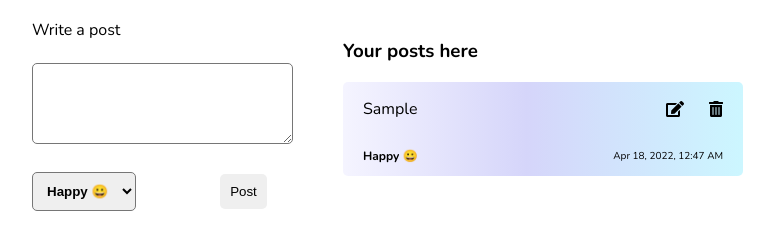
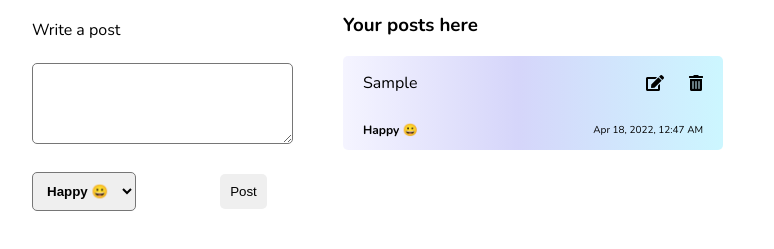
Before and after one commit to angellonunez/moodyx, a plain HTML site: page index.html in a window 1280 px wide. Both pictures are taken after typing "Sample" into the empty fields and a click on the button "Post". Shown: the part 67-316 px from the top of the page, without its empty margins (18-792 px from the left). Drawn offline with nearby package versions, Linux system fonts and the light colour scheme.

Commit message:
Changed styles

```diff
--- a/index.html
+++ b/index.html
@@ -13,9 +13,9 @@
     <title>Moodyx</title>
 </head>
 <body>
-    <h1 class="main-title">Moodyx</h1>
     <div class="container">
         <div class="left">
+            <h1 class="main-title">Moodyx</h1>
             <form id="form">
                 <label for="post">Write a post</label>
                 <br><br>
@@ -33,8 +33,7 @@
         </div>
         <div class="right">
             <h3>Your posts here</h3>
-            <div id="posts">
-            </div>
+            <div id="posts"></div>
         </div>
     <script src="./main.js"></script>
 </body>
--- a/style.css
+++ b/style.css
@@ -20,7 +20,7 @@ body {
 }
 
 #posts {
-    width: 400px;
+    width: 380px;
 }
 
 #moods {
@@ -54,6 +54,7 @@ i {
 .box {
     display: flex;
     flex-direction: column;
+    margin-bottom: 20px;
     /* border: 1px solid black; */
     border-radius: 5px;
     padding: 0 20px 0 20px;
@@ -87,3 +88,9 @@ i {
 #msg {
     color: red;
 }
+
+@media screen and (min-width: 773px) {
+    .right {
+        margin-top: 60px;
+    }
+}
```
